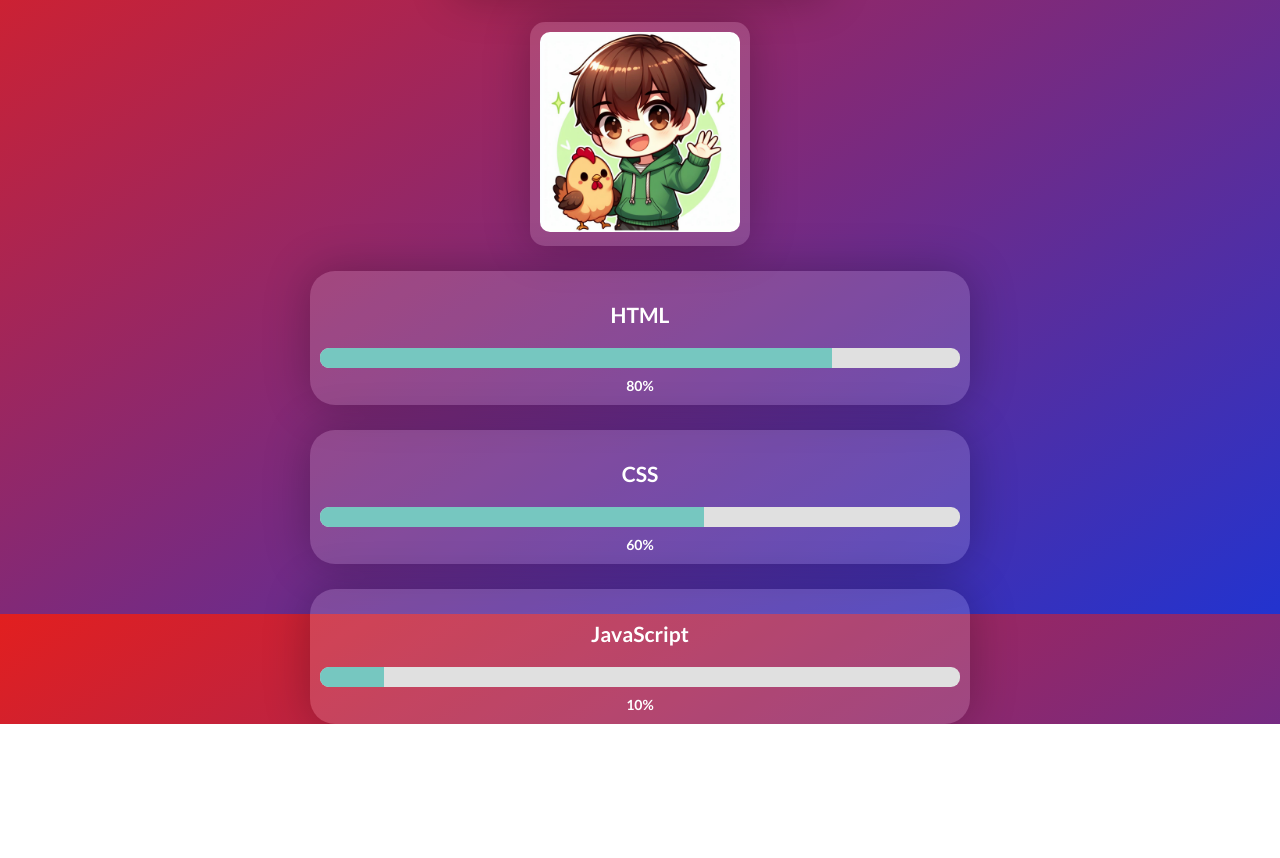
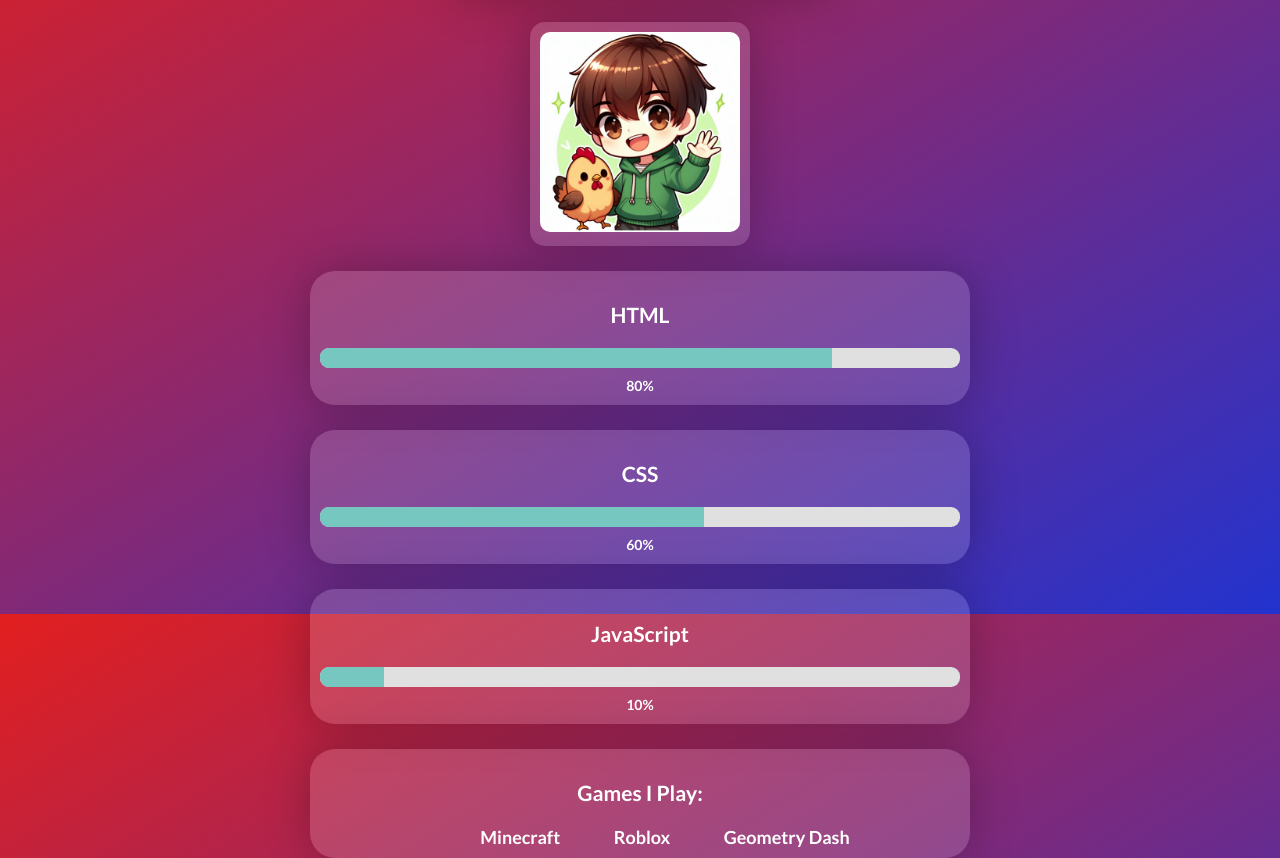
Before and after one commit to gamachikin/gamachikin.github.io, a plain HTML site: page index.html in a window 1280 px wide. Shown: the part 186-1044 px from the top of the page. Before the commit the page ends 910 px from the top, so only its background shows below. Drawn offline with Linux system fonts and the light colour scheme.

Commit message:
Update index.html

```diff
--- a/index.html
+++ b/index.html
@@ -39,6 +39,12 @@
       </div>
       <span class="percentage" id="js-percentage"></span>
   </div>
+  <div class="games">
+      <h3>Games I Play:</h3>
+    <span>Minecraft</span>
+    <span>Roblox</span>
+    <span>Geometry Dash</span>
+  </div>
 </body>
   <script src="/index.js"></script>
 </html>
```
